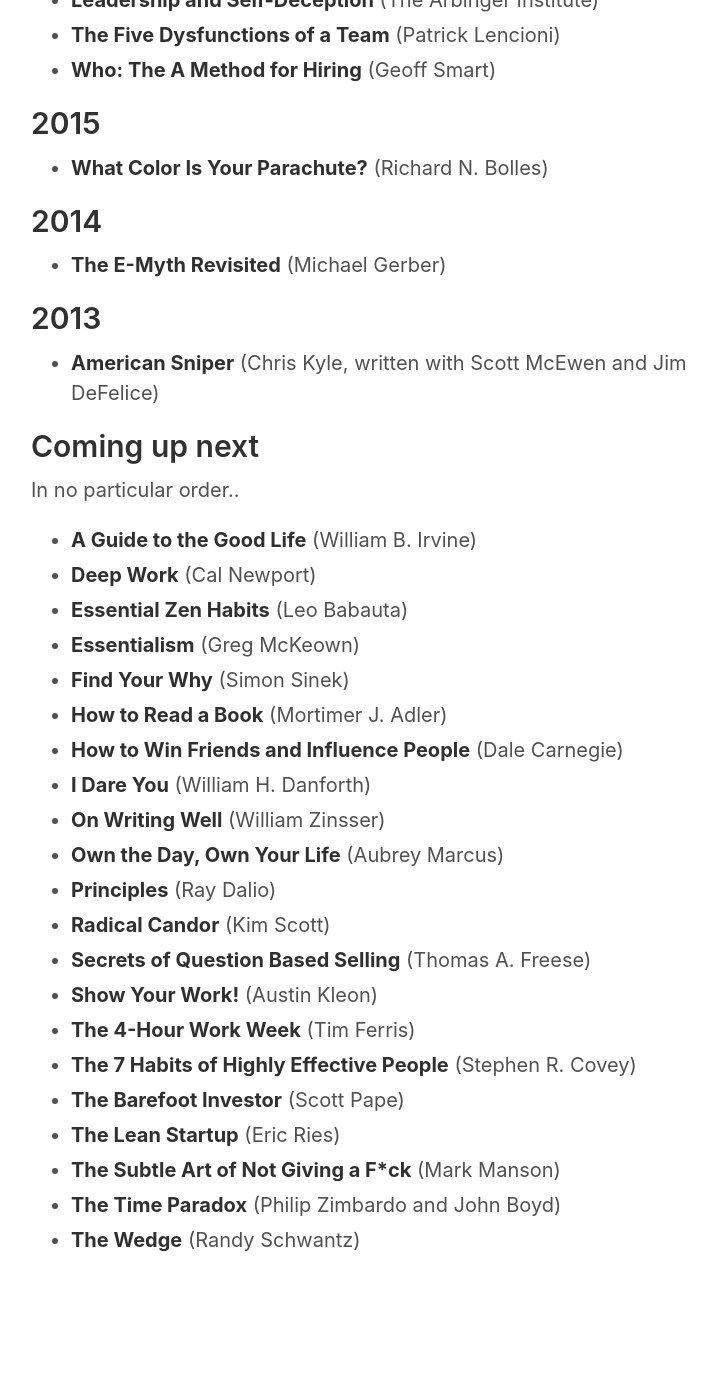
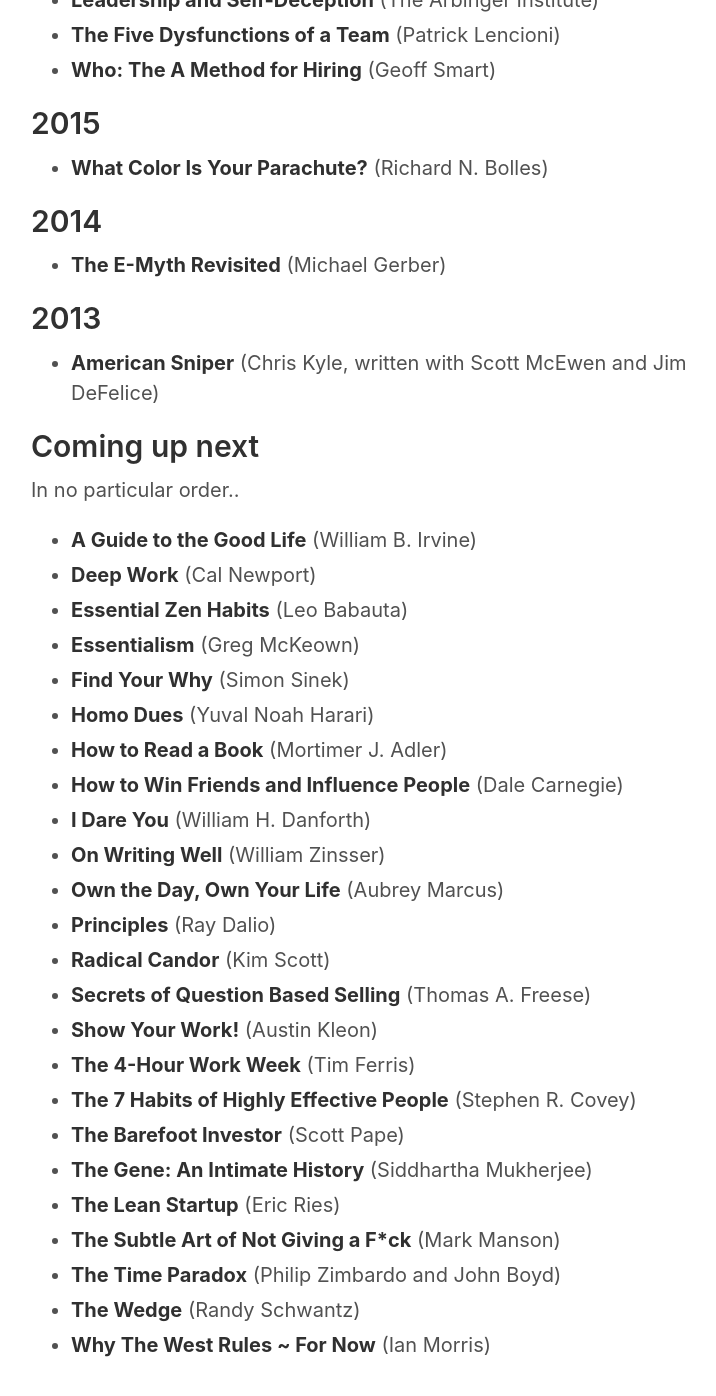
Before and after one commit to teejayen/teejayen.github.io, a Jekyll site: the page built from books.md, in a window 1280 px wide and 1400 px high, scrolled down 1252 px. Shown: the top 1396 px of the window, without its empty margins (259-975 px from the left). Built offline with Jekyll 4.4.1, drawn with Linux system fonts in a browser that asks for light colours; before the commit the page ends 2547 px from its top, so only the background shows below that.

Commit message:
added some recommendations from rhys smith (FPA)

```diff
--- a/books.md
+++ b/books.md
@@ -62,6 +62,7 @@
 - **Essential Zen Habits** (Leo Babauta)
 - **Essentialism** (Greg McKeown)
 - **Find Your Why** (Simon Sinek)
+- **Homo Dues** (Yuval Noah Harari)
 - **How to Read a Book** (Mortimer J. Adler)
 - **How to Win Friends and Influence People** (Dale Carnegie)
 - **I Dare You** (William H. Danforth)
@@ -74,7 +75,9 @@
 - **The 4-Hour Work Week** (Tim Ferris)
 - **The 7 Habits of Highly Effective People** (Stephen R. Covey)
 - **The Barefoot Investor** (Scott Pape)
+- **The Gene: An Intimate History** (Siddhartha Mukherjee)
 - **The Lean Startup** (Eric Ries)
 - **The Subtle Art of Not Giving a F\*ck** (Mark Manson)
 - **The Time Paradox** (Philip Zimbardo and John Boyd)
 - **The Wedge** (Randy Schwantz)
+- **Why The West Rules ~ For Now** (Ian Morris)
```
